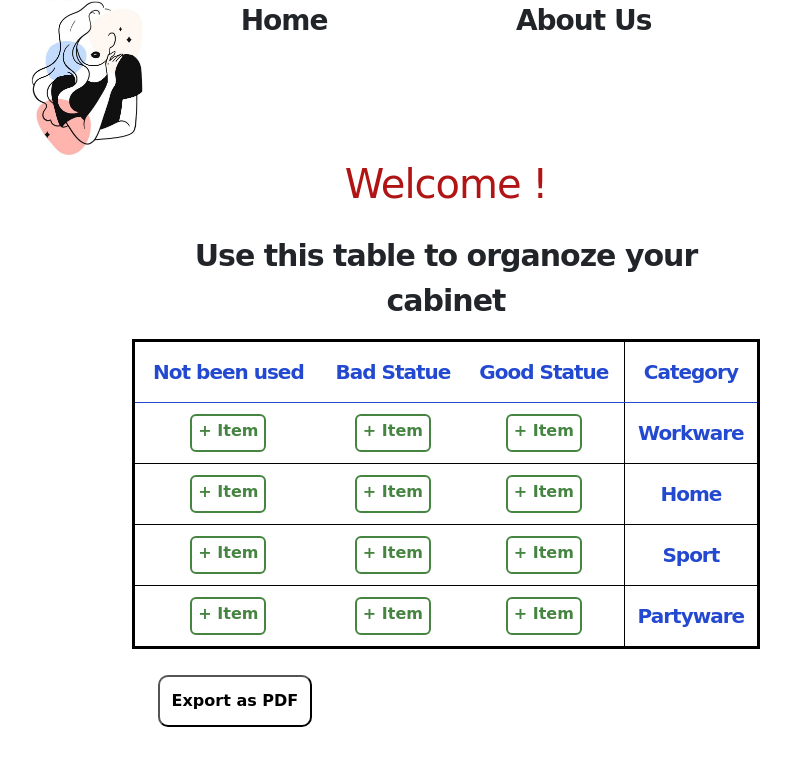
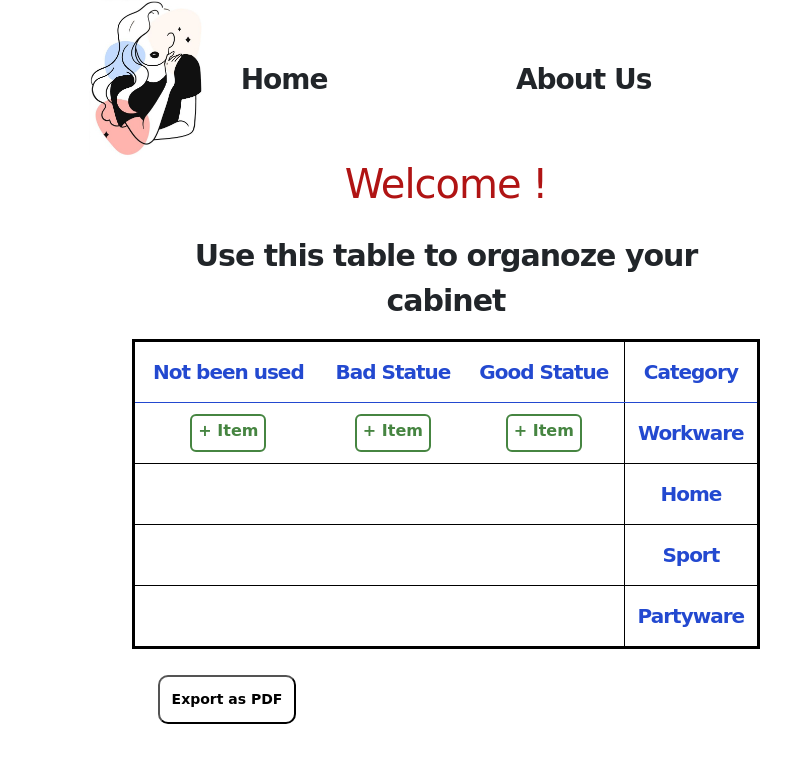
Before and after one commit to mo3id/Orgnize-Cabinet, a plain HTML site: page index.html in a window 1280 px wide. Shown: the whole page, without its empty margins (194-985 px from the left). Drawn offline with Linux system fonts and the light colour scheme.

Commit message:
update 1

```diff
--- a/css/main.css
+++ b/css/main.css
@@ -5,7 +5,9 @@
   font-family: cursive;
   font-weight: bold;
 }
-
+body{
+  font-size: 26px !important;
+}
 .collect-parts {
   /* width: 50vw; */
   /* height: 100vh; */
@@ -16,14 +18,15 @@
 
 /* Start Header Part  */
 header {
-  display: flex;
+  /* display: flex; */
+  align-content: center;
   justify-content: center;
   /* margin-bottom: 70px; */
   height: 20vh;
   background-image: url(../image/d1389efb-2c58-4821-b42d-f8e36f30d9e1.jpg);
   background-size: contain;
   background-repeat: no-repeat;
-  background-position: 20% 40%;
+  background-position: 25% 40%;
   font-size: 28px;
 
 }
@@ -152,7 +155,7 @@ header .head {
   margin: 2vw;
   background-color: transparent;
   padding: 12px;
-  /* font-size: 22px; */
+  font-size: 14px !important;
   border-radius: 10px;
   -webkit-border-radius: 10px;
   -moz-border-radius: 10px;
@@ -209,7 +212,7 @@ header .head {
   vertical-align: middle;
   width: 100%;
   /* margin: 30px auto; */
-  max-width: 97%;
+  /* max-width: 97%; */
 }
 
 .custom-model-wrap {
@@ -236,8 +239,8 @@ header .head {
   -moz-border-radius: 20px;
   -ms-border-radius: 20px;
   -o-border-radius: 20px;
-  height: 80vh;
-  width: 90vw;
+  /* height: 70vh; */
+  /* width: 60vw; */
 
 }
 
--- a/index.html
+++ b/index.html
@@ -54,21 +54,21 @@
               <td>Workware</td>
             </tr>
             <tr>
-              <td><button class="Click-here">+ Item</button></td>
-              <td><button class="Click-here">+ Item</button></td>
-              <td><button class="Click-here">+ Item</button></td>
+              <td></td>
+              <td></td>
+              <td></td>
               <td>Home</td>
             </tr>
             <tr>
-              <td><button class="Click-here">+ Item</button></td>
-              <td><button class="Click-here">+ Item</button></td>
-              <td><button class="Click-here">+ Item</button></td>
+              <td></td>
+              <td></td>
+              <td></td>
               <td>Sport</td>
             </tr>
             <tr>
-              <td><button class="Click-here">+ Item</button></td>
-              <td><button class="Click-here">+ Item</button></td>
-              <td><button class="Click-here">+ Item</button></td>
+              <td></td>
+              <td></td>
+              <td></td>
               <td>Partyware</td>
             </tr>
           </tbody>
--- a/js/main.js
+++ b/js/main.js
@@ -2,9 +2,16 @@
 //   document.getElementById("popup-1").classList.toggle("active");
 // }
 
-$(".Click-here").on('click', function() {
-  $(".custom-model-main").addClass('model-open');
-});
+// $(".Click-here").on('click', function() {
+//   $(".custom-model-main").addClass('model-open');
+// });
 $(".close-btn, .bg-overlay").click(function(){
   $(".custom-model-main").removeClass('model-open');
 });
+
+let itemButton = `<button class="Click-here">+ Item</button>`;
+// let answerDiv = `<span></span>`
+
+chooseClothes = () => {
+  $(".custom-model-main").addClass('model-open');
+}
```
